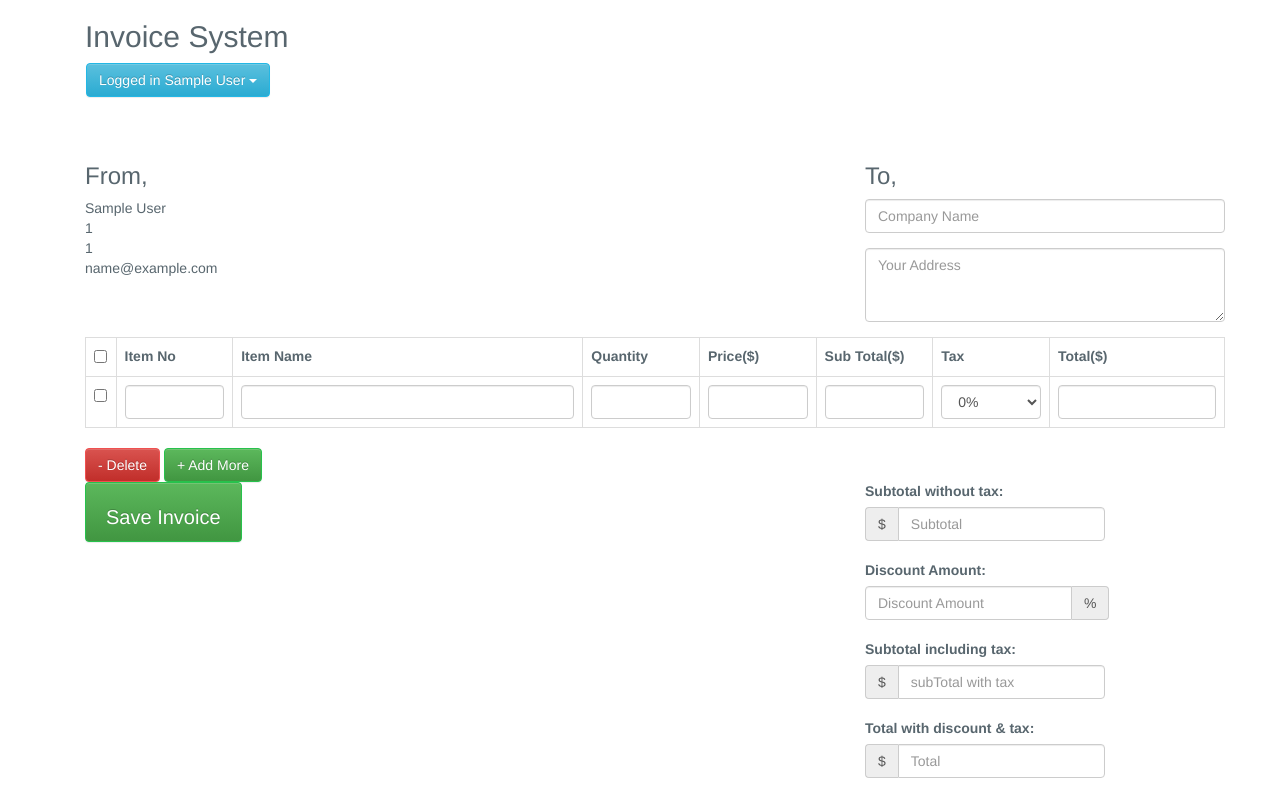
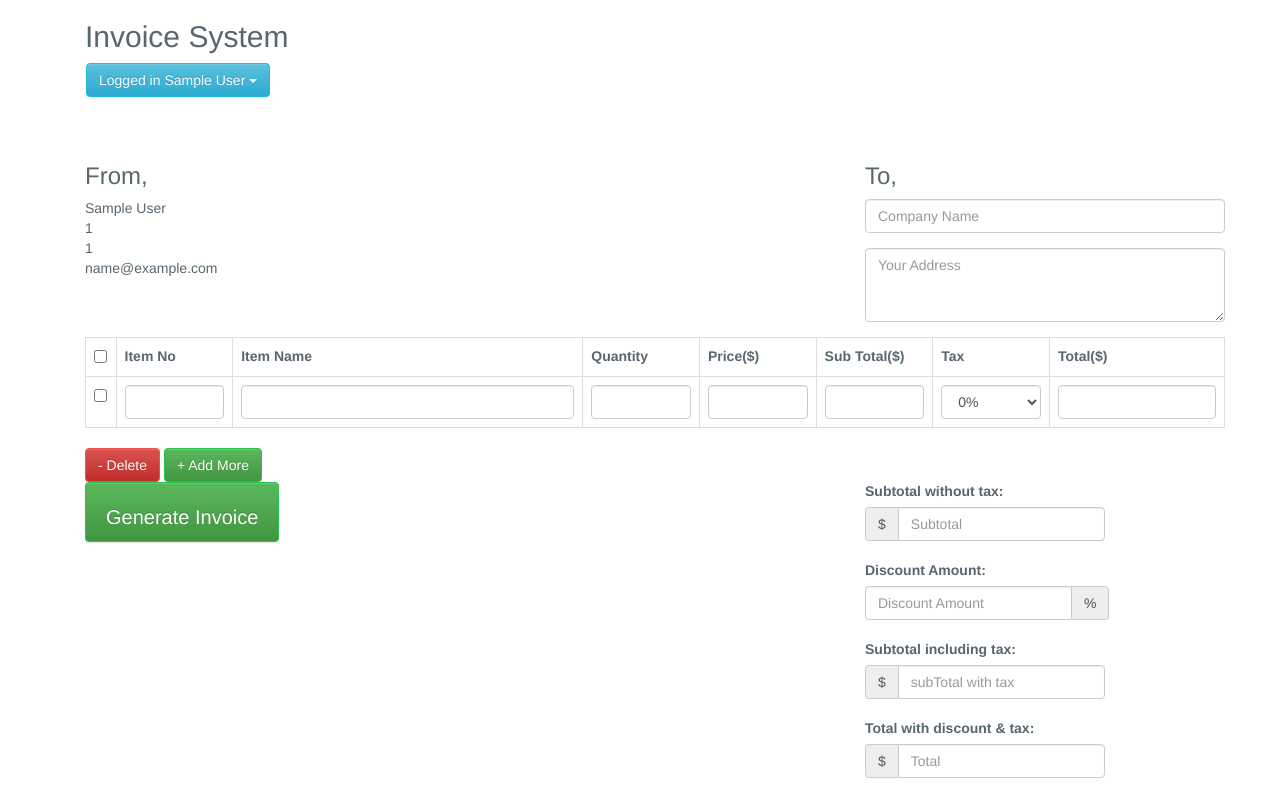
Before and after one commit to PerlyJohny/MyTest, a PHP site: page /create_invoice.php in a window 1280 px wide. Shown: the top 797 px of the page. Run offline with PHP 8.4, Linux system fonts and the light colour scheme; the visitor is signed in with stand-in values (Sample User, id 1); some libraries are stand-ins or nearby versions.

Commit message:
Update create_invoice.php

```diff
--- a/create_invoice.php
+++ b/create_invoice.php
@@ -113,7 +113,7 @@ if($_SESSION['userid']) { ?>
 
 					<div class="form-group">
 						<input type="hidden" value="<?php echo $_SESSION['userid']; ?>" class="form-control" name="userId">
-						<input data-loading-text="Saving Invoice..." type="submit" name="invoice_btn" value="Save Invoice" class="btn btn-success submit_btn invoice-save-btm">
+						<input data-loading-text="Saving Invoice..." type="submit" name="invoice_btn" value="Generate Invoice" class="btn btn-success submit_btn invoice-save-btm">
 					</div>
 
 				</div>
```
